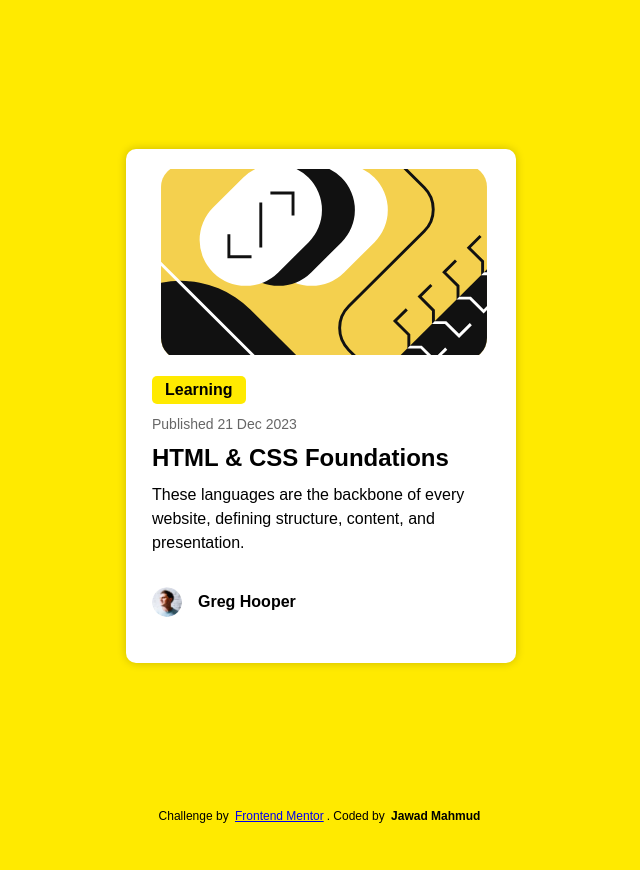
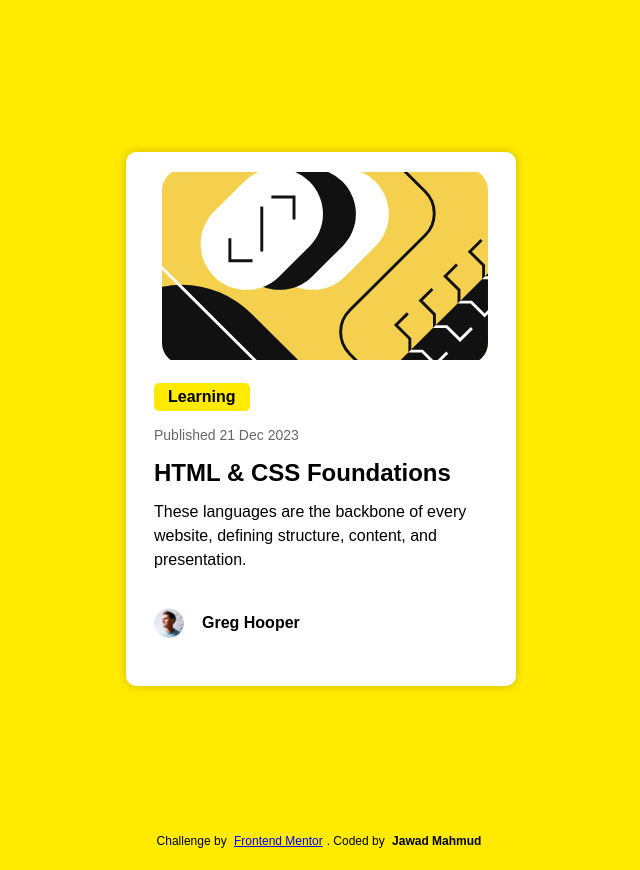
Before and after one commit to JawadM2002/blog-preview-card-frontendmentor, a plain HTML site: page index.html in a window 1280 px wide. Shown: the whole page, without its empty margins (319-959 px from the left). Before the commit the page ends 842 px from the top, so only its background shows below. Drawn offline with Linux system fonts and the light colour scheme.

Commit message:
Update styles.css

```diff
--- a/styles.css
+++ b/styles.css
@@ -1,6 +1,6 @@
 * {
   margin: 0;
-  padding: 3px;
+  padding: 4px;
 }
 
 body {
```
